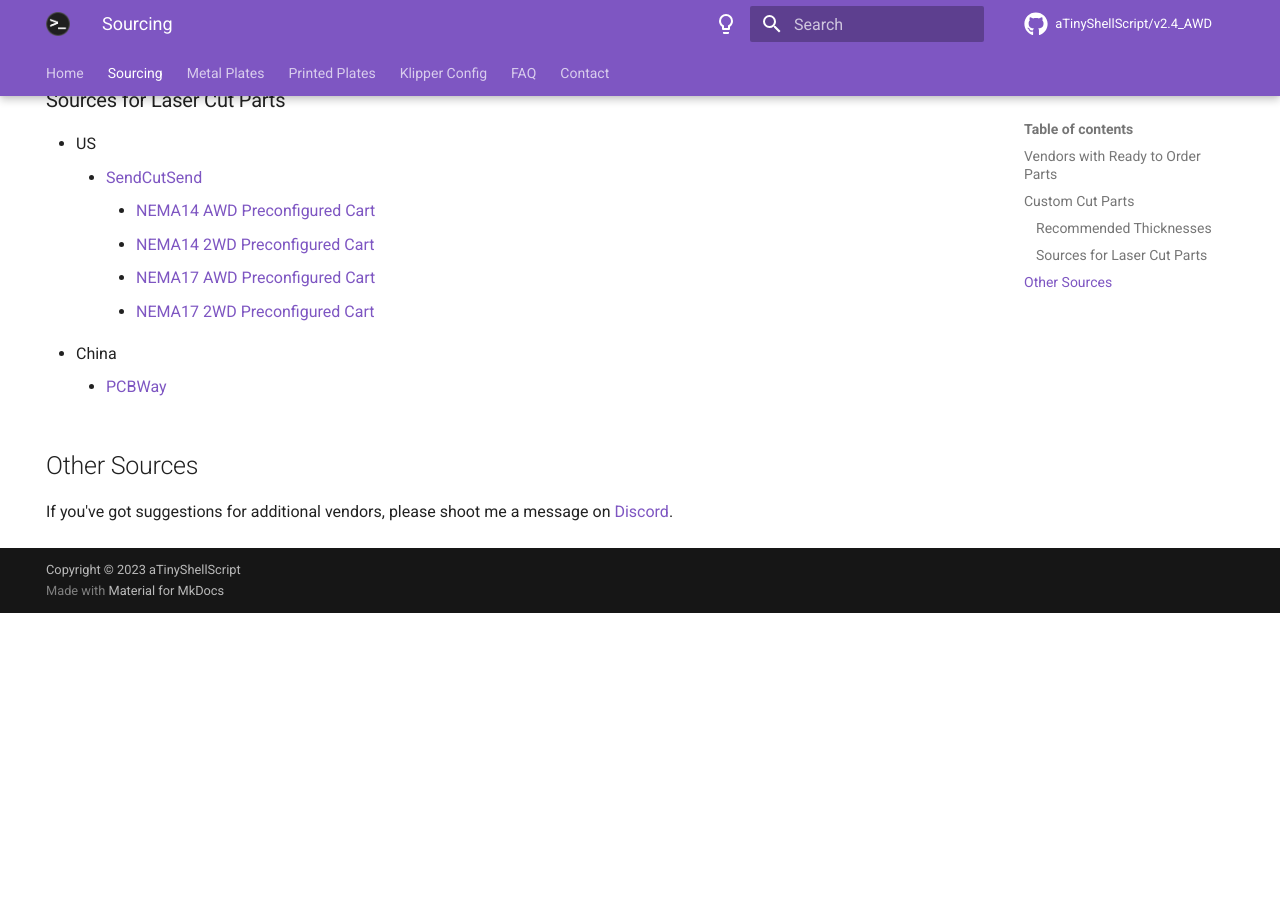
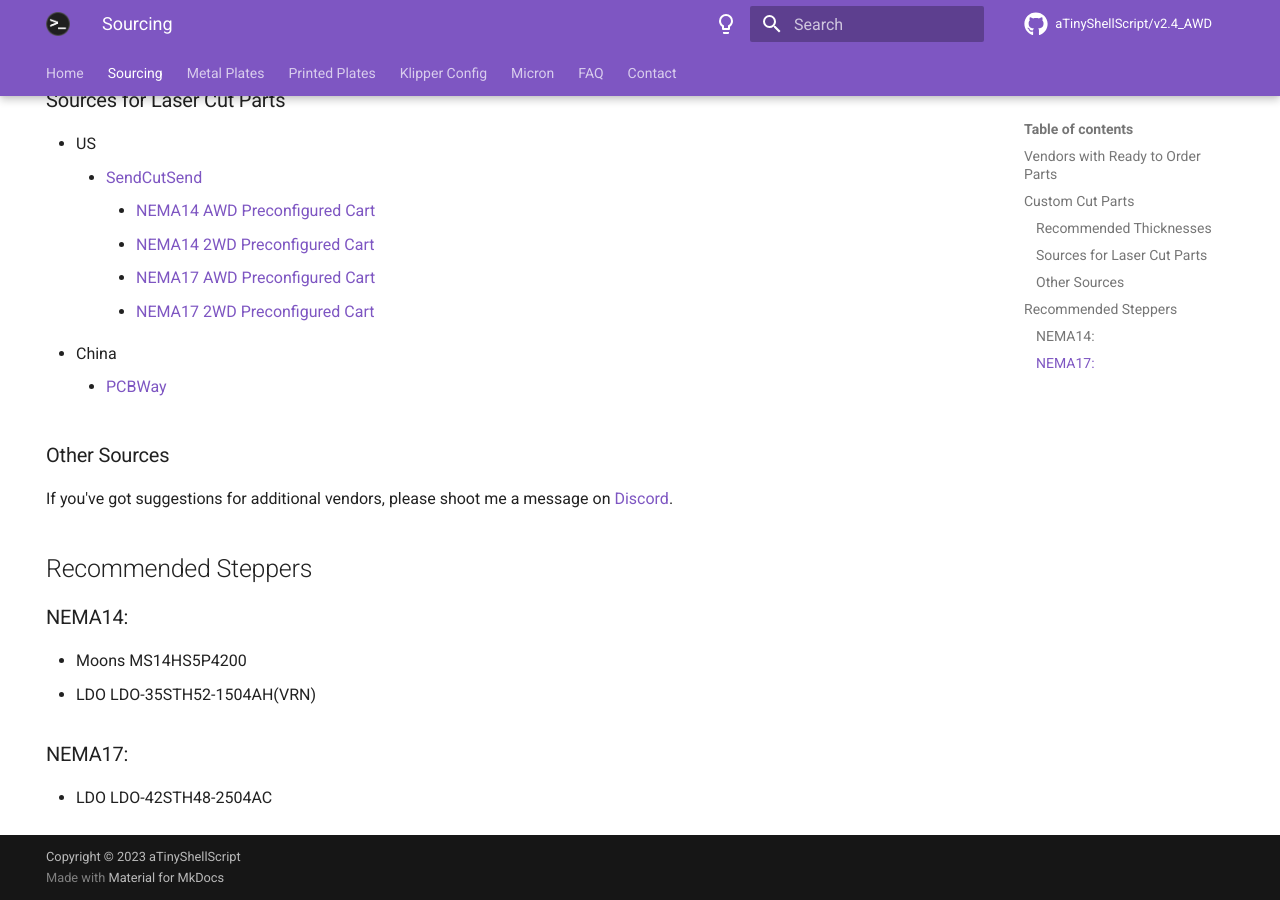
Before and after one commit to aTinyShellScript/awd_docs, an MkDocs documentation site: the page built from docs/sourcing.md, in a window 1280 px wide and 900 px high, scrolled down 681 px. Built offline with MkDocs 1.6.1 and Material for MkDocs 9.7.7, drawn with Linux system fonts in a browser that asks for light colours; comment, search, counter and statistics services are not loaded; before the commit the page ends 1294 px from its top, so only the background shows below that; some of the changed text lies outside the part shown.

Commit message:
Micron Plates
Micron Plate docs added here. May split out later.

```diff
--- a/docs/sourcing.md
+++ b/docs/sourcing.md
@@ -33,6 +33,17 @@
 * China
     * [PCBWay](https://www.pcbway.com/rapid-prototyping/manufacture/?type=3)
 
-## Other Sources
+### Other Sources
 
 If you've got suggestions for additional vendors, please shoot me a message on [Discord](/contact).
+
+## Recommended Steppers
+
+### NEMA14:
+
+* Moons MS14HS5P4200
+* LDO LDO-35STH52-1504AH(VRN)
+
+### NEMA17:
+
+* LDO LDO-42STH48-2504AC
--- a/mkdocs.yml
+++ b/mkdocs.yml
@@ -56,5 +56,6 @@
   - Metal Plates: metal_parts.md
   - Printed Plates: printed_parts.md
   - Klipper Config: configuration.md
+  - Micron: micron.md
   - FAQ: faq.md
   - Contact: contact.md
```
Also changed, not shown: other parts of docs/sourcing.md (+1 -1 lines), docs/micron.md (added, +24 -0 lines).
